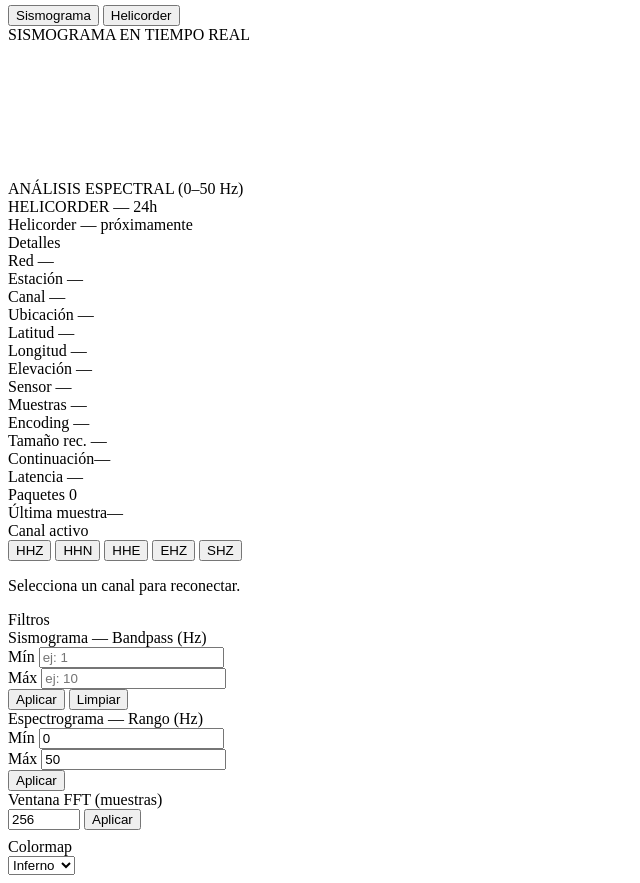
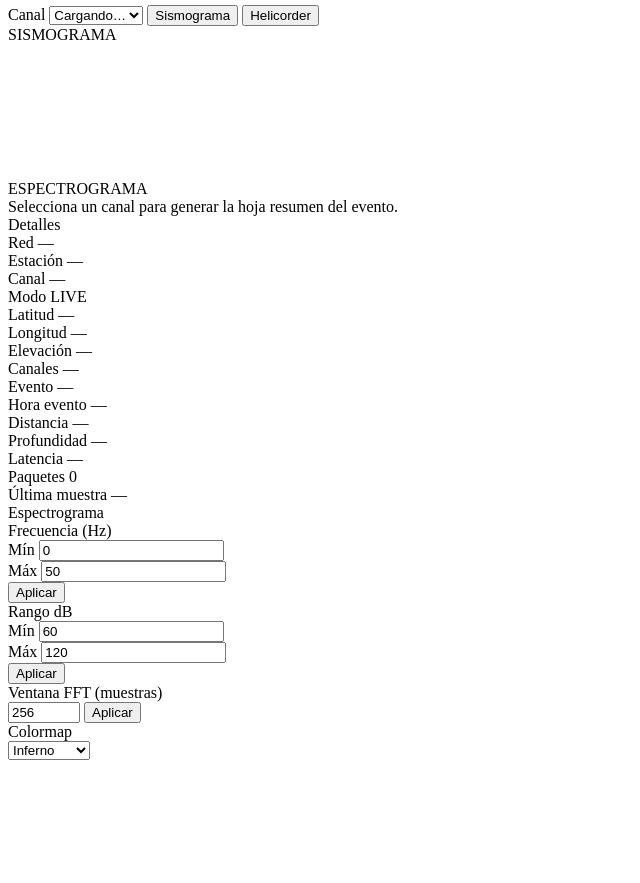
Before and after one commit to DanielTiradoUAM/tfg-visualizacion-sismica, a website built with Vite: page station.html in a window 1280 px wide. Shown: the part 202-1085 px from the top of the page, without its empty margins (0-640 px from the left). After the commit the page ends 970 px from the top, so only its background shows below. Built offline with nearby package versions, Linux system fonts and the light colour scheme.

Commit message:
feat: unificar la navegación superior entre mapa y estación

```diff
--- a/station.html
+++ b/station.html
@@ -11,173 +11,202 @@
 
 <body>
 
-  <!-- ═══════════════════════════════════════════
-       BARRA DE NAVEGACIÓN SUPERIOR
-       Solo dos vistas: Estación (actual) y Mapa.
-  ═══════════════════════════════════════════ -->
+  <!-- ══════════════════════════════════
+       BARRA SUPERIOR (topnav)
+  ══════════════════════════════════ -->
   <nav class="topnav">
-    <div class="topnav__brand">SEISVIEW</div>
-    <div class="topnav__items">
-      <button class="topnav__item topnav__item--active" data-view="station">Estación</button>
-      <button class="topnav__item" data-view="map">Mapa</button>
-    </div>
+    <span class="topnav__brand">SEISVIEW</span>
+
+    <nav class="topnav__nav">
+      <button class="topnav__nav-btn topnav__nav-btn--active" id="nav-to-station">Estación</button>
+      <button class="topnav__nav-btn" id="nav-to-map">Mapa</button>
+    </nav>
+
     <div class="topnav__right">
-      <span class="topnav__utc" id="utc-clock">--:--:-- UTC</span>
+      <span class="topnav__mode" id="view-mode-badge">LIVE</span>
+      <span class="topnav__clock" id="utc-clock">--:--:-- UTC</span>
       <div class="topnav__status" id="status-indicator">
         <span class="status-dot"></span>
-        <span id="status-text">CONNECTING</span>
+        <span class="status__text" id="status-text">CONNECTING</span>
       </div>
     </div>
   </nav>
 
-  <!-- ═══════════════════════════════════════════
+  <!-- ══════════════════════════════════
        LAYOUT PRINCIPAL — 3 columnas
-  ═══════════════════════════════════════════ -->
+  ══════════════════════════════════ -->
   <div class="app-layout">
 
     <!-- ── COLUMNA IZQUIERDA: Lista de estaciones ── -->
     <aside class="col-stations">
       <div class="panel-header">
         <span class="panel-title">Estaciones</span>
-        <span class="panel-count" id="station-count"></span>
       </div>
-      <div class="search-box">
-        <input type="text" id="station-search" placeholder="Buscar (ej: OD.ALHM1)…" />
+      <div class="station-search">
+        <input type="text" id="station-search" placeholder="Buscar estación…" autocomplete="off" />
       </div>
       <div class="station-list" id="station-list">
-        <div class="station-list__empty">Conectando…</div>
+        <div class="station-list__empty">Cargando…</div>
       </div>
     </aside>
 
-    <!-- ── COLUMNA CENTRAL: Visualizaciones ── -->
+    <!-- ── COLUMNA CENTRAL: Gráficas ── -->
     <main class="col-charts">
 
       <div class="charts-header">
-        <h2 class="charts-title" id="title">Cargando…</h2>
-        <div class="tab-switcher">
-          <button class="tab-btn tab-btn--active" id="tab-waveform">Sismograma</button>
-          <button class="tab-btn" id="tab-helicorder">Helicorder</button>
+        <div class="charts-heading">
+          <h2 class="charts-title" id="title">Cargando…</h2>
+          <div class="charts-subtitle" id="event-title"></div>
+        </div>
+
+        <div class="charts-actions">
+          <label class="channel-picker" for="channel-select">
+            <span class="channel-picker__label">Canal</span>
+            <select id="channel-select" class="filter-select channel-picker__select">
+              <option value="">Cargando…</option>
+            </select>
+          </label>
+
+          <button class="view-toggle__btn view-toggle__btn--active" id="btn-view-live">
+            Sismograma
+          </button>
+          <button class="view-toggle__btn" id="btn-view-heli">
+            Helicorder
+          </button>
         </div>
       </div>
 
-      <!-- Vista Sismograma + Espectrograma -->
-      <div class="charts-view" id="view-waveform">
-        <section class="chart-box">
-          <span class="chart-label">SISMOGRAMA EN TIEMPO REAL</span>
+      <!-- ─ Vista A: Sismograma + Espectrograma ─ -->
+      <div class="view" id="view-live">
+
+        <section class="chart-box chart-box--waveform">
+          <span class="chart-box__label">SISMOGRAMA</span>
           <div id="waveform"></div>
         </section>
-        <section class="chart-box">
-          <span class="chart-label">ANÁLISIS ESPECTRAL (0–50 Hz)</span>
+
+        <section class="chart-box chart-box--spectrogram">
+          <span class="chart-box__label">ESPECTROGRAMA</span>
           <canvas id="spectrogram-canvas"></canvas>
         </section>
+
       </div>
 
-      <!-- Vista Helicorder (oculta por defecto) -->
-      <div class="charts-view charts-view--hidden" id="view-helicorder">
-        <section class="chart-box chart-box--full">
-          <span class="chart-label">HELICORDER — 24h</span>
-          <div class="placeholder-msg">Helicorder — próximamente</div>
+      <!-- ─ Vista B: Helicorder 24h ─ -->
+      <div class="view" id="view-helicorder" hidden>
+
+        <section class="chart-box chart-box--helicorder">
+          <span class="chart-box__label">HELICORDER — 24 h</span>
+          <div id="helicorder"></div>
         </section>
+
+      </div>
+
+      <div class="view view--hidden" id="view-event">
+        <div class="event-summary">
+          <div class="event-summary__intro" id="event-empty-state">
+            Selecciona un canal para generar la hoja resumen del evento.
+          </div>
+          <div class="event-summary__content" id="event-summary-content"></div>
+        </div>
       </div>
 
     </main>
 
-    <!-- ── COLUMNA DERECHA: Paneles de control ── -->
+    <!-- ── COLUMNA DERECHA: Detalles + filtros ── -->
     <aside class="col-controls">
 
-      <!-- ─ PANEL 1: Detalles de la estación ─
-           Fase 1 (inmediato): red/estación/canal desde URL params.
-           Fase 2 (async):     lat/lon/elevación/sensor desde FDSN StationXML.
-           Fase 3 (primer pkt): sps/encoding/recordSize desde header MiniSEED.
-           Fase 4 (cada pkt):  latencia/paquetes/última muestra en tiempo real. -->
+      <!-- ─ PANEL 1: Detalles (siempre visible) ─ -->
       <div class="ctrl-panel">
-        <div class="panel-header"><span class="panel-title">Detalles</span></div>
-        <div class="panel-body">
+        <div class="panel-header">
+          <span class="panel-title">Detalles</span>
+        </div>
+        <div class="ctrl-panel__body">
 
-          <div class="detail-group">
-            <div class="detail-row"><span class="dk">Red</span>       <span class="dv" id="d-net">—</span></div>
-            <div class="detail-row"><span class="dk">Estación</span>  <span class="dv" id="d-sta">—</span></div>
-            <div class="detail-row"><span class="dk">Canal</span>     <span class="dv" id="d-cha">—</span></div>
-            <div class="detail-row"><span class="dk">Ubicación</span> <span class="dv" id="d-loc">—</span></div>
+          <div class="detail-row">
+            <span class="detail-row__key">Red</span>
+            <span class="detail-row__val" id="d-net">—</span>
+          </div>
+          <div class="detail-row">
+            <span class="detail-row__key">Estación</span>
+            <span class="detail-row__val" id="d-sta">—</span>
+          </div>
+          <div class="detail-row">
+            <span class="detail-row__key">Canal</span>
+            <span class="detail-row__val" id="d-cha">—</span>
+          </div>
+          <div class="detail-row">
+            <span class="detail-row__key">Modo</span>
+            <span class="detail-row__val" id="d-mode">LIVE</span>
           </div>
 
           <div class="detail-divider"></div>
 
-          <!-- Datos geográficos desde FDSN -->
-          <div class="detail-group">
-            <div class="detail-row"><span class="dk">Latitud</span>   <span class="dv" id="d-lat">—</span></div>
-            <div class="detail-row"><span class="dk">Longitud</span>  <span class="dv" id="d-lon">—</span></div>
-            <div class="detail-row"><span class="dk">Elevación</span> <span class="dv" id="d-ele">—</span></div>
-            <div class="detail-row"><span class="dk">Sensor</span>    <span class="dv" id="d-sensor">—</span></div>
+          <div class="detail-row">
+            <span class="detail-row__key">Latitud</span>
+            <span class="detail-row__val" id="d-lat">—</span>
+          </div>
+          <div class="detail-row">
+            <span class="detail-row__key">Longitud</span>
+            <span class="detail-row__val" id="d-lon">—</span>
+          </div>
+          <div class="detail-row">
+            <span class="detail-row__key">Elevación</span>
+            <span class="detail-row__val" id="d-ele">—</span>
+          </div>
+          <div class="detail-row">
+            <span class="detail-row__key">Canales</span>
+            <span class="detail-row__val" id="d-chan-count">—</span>
           </div>
 
           <div class="detail-divider"></div>
 
-          <!-- Datos técnicos desde header MiniSEED -->
-          <div class="detail-group">
-            <div class="detail-row"><span class="dk">Muestras</span>    <span class="dv" id="d-sps">—</span></div>
-            <div class="detail-row"><span class="dk">Encoding</span>    <span class="dv" id="d-enc">—</span></div>
-            <div class="detail-row"><span class="dk">Tamaño rec.</span> <span class="dv" id="d-recsize">—</span></div>
-            <div class="detail-row"><span class="dk">Continuación</span><span class="dv" id="d-contcode">—</span></div>
+          <div id="event-detail-block" class="view--hidden">
+            <div class="detail-row">
+              <span class="detail-row__key">Evento</span>
+              <span class="detail-row__val" id="d-event-mag">—</span>
+            </div>
+            <div class="detail-row">
+              <span class="detail-row__key">Hora evento</span>
+              <span class="detail-row__val" id="d-event-time">—</span>
+            </div>
+            <div class="detail-row">
+              <span class="detail-row__key">Distancia</span>
+              <span class="detail-row__val" id="d-event-dist">—</span>
+            </div>
+            <div class="detail-row">
+              <span class="detail-row__key">Profundidad</span>
+              <span class="detail-row__val" id="d-event-depth">—</span>
+            </div>
           </div>
 
           <div class="detail-divider"></div>
 
-          <!-- Telemetría en vivo -->
-          <div class="detail-group">
-            <div class="detail-row"><span class="dk">Latencia</span>      <span class="dv" id="d-latency">—</span></div>
-            <div class="detail-row"><span class="dk">Paquetes</span>      <span class="dv" id="d-packets">0</span></div>
-            <div class="detail-row"><span class="dk">Última muestra</span><span class="dv mono-small" id="d-last">—</span></div>
+          <div class="detail-row" id="telemetry-latency-row">
+            <span class="detail-row__key">Latencia</span>
+            <span class="detail-row__val" id="d-latency">—</span>
+          </div>
+          <div class="detail-row" id="telemetry-packets-row">
+            <span class="detail-row__key">Paquetes</span>
+            <span class="detail-row__val" id="d-packets">0</span>
+          </div>
+          <div class="detail-row" id="telemetry-last-row">
+            <span class="detail-row__key">Última muestra</span>
+            <span class="detail-row__val" id="d-last">—</span>
           </div>
 
         </div>
       </div>
 
-      <!-- ─ PANEL 2: Canal activo ─ -->
-      <div class="ctrl-panel">
-        <div class="panel-header"><span class="panel-title">Canal activo</span></div>
-        <div class="panel-body">
-          <div class="channel-grid" id="channel-grid">
-            <button class="ch-btn ch-btn--active" data-channel="HHZ">HHZ</button>
-            <button class="ch-btn" data-channel="HHN">HHN</button>
-            <button class="ch-btn" data-channel="HHE">HHE</button>
-            <button class="ch-btn" data-channel="EHZ">EHZ</button>
-            <button class="ch-btn" data-channel="SHZ">SHZ</button>
-          </div>
-          <p class="hint-text">Selecciona un canal para reconectar.</p>
+      <!-- ─ PANEL 2: Espectrograma (visible en vista "live") ─ -->
+      <div class="ctrl-panel" id="panel-spectrogram">
+        <div class="panel-header">
+          <span class="panel-title">Espectrograma</span>
         </div>
-      </div>
+        <div class="ctrl-panel__body">
 
-      <!-- ─ PANEL 3: Filtros personalizados ─ -->
-      <div class="ctrl-panel">
-        <div class="panel-header"><span class="panel-title">Filtros</span></div>
-        <div class="panel-body">
-
-          <!-- Bandpass para el sismograma -->
           <div class="filter-block">
-            <div class="filter-label">Sismograma — Bandpass (Hz)</div>
-            <div class="filter-inputs">
-              <div class="filter-input-group">
-                <label>Mín</label>
-                <input type="number" id="wave-fmin" placeholder="ej: 1" min="0" step="0.1" />
-              </div>
-              <div class="filter-input-group">
-                <label>Máx</label>
-                <input type="number" id="wave-fmax" placeholder="ej: 10" min="0" step="0.1" />
-              </div>
-            </div>
-            <div class="filter-actions">
-              <button class="filter-apply-btn" id="wave-filter-apply">Aplicar</button>
-              <button class="filter-clear-btn" id="wave-filter-clear">Limpiar</button>
-            </div>
-          </div>
-
-          <div class="detail-divider"></div>
-
-          <!-- Rango de frecuencias del espectrograma -->
-          <div class="filter-block">
-            <div class="filter-label">Espectrograma — Rango (Hz)</div>
-            <div class="filter-inputs">
+            <div class="filter-label">Frecuencia (Hz)</div>
+            <div class="filter-row">
               <div class="filter-input-group">
                 <label>Mín</label>
                 <input type="number" id="spec-fmin" value="0" min="0" step="1" />
@@ -188,35 +217,106 @@
               </div>
             </div>
             <div class="filter-actions">
-              <button class="filter-apply-btn" id="spec-filter-apply">Aplicar</button>
+              <button class="filter-btn filter-btn--apply" id="spec-freq-apply">Aplicar</button>
             </div>
           </div>
 
           <div class="detail-divider"></div>
 
-          <!-- Parámetros FFT -->
           <div class="filter-block">
-            <div class="filter-label">Ventana FFT (muestras)</div>
-            <div class="filter-inputs">
-              <input type="number" id="fft-window" value="256" min="64" max="4096" step="64" />
-              <button class="filter-apply-btn" id="fft-apply">Aplicar</button>
+            <div class="filter-label">Rango dB</div>
+            <div class="filter-row">
+              <div class="filter-input-group">
+                <label>Mín</label>
+                <input type="number" id="spec-dbmin" value="60" step="5" />
+              </div>
+              <div class="filter-input-group">
+                <label>Máx</label>
+                <input type="number" id="spec-dbmax" value="120" step="5" />
+              </div>
+            </div>
+            <div class="filter-actions">
+              <button class="filter-btn filter-btn--apply" id="spec-db-apply">Aplicar</button>
             </div>
           </div>
 
-          <div class="filter-block" style="margin-top:8px">
+          <div class="detail-divider"></div>
+
+          <div class="filter-block">
+            <div class="filter-label">Ventana FFT (muestras)</div>
+            <div class="filter-row">
+              <input type="number" id="spec-fft" value="256" min="64" max="4096" step="64" />
+              <button class="filter-btn filter-btn--apply" id="spec-fft-apply">Aplicar</button>
+            </div>
+          </div>
+
+          <div class="detail-divider"></div>
+
+          <div class="filter-block">
             <div class="filter-label">Colormap</div>
-            <select id="fft-colormap" class="colormap-select">
+            <select id="spec-colormap" class="filter-select">
+              <option value="viridis">Viridis</option>
               <option value="inferno" selected>Inferno</option>
-              <option value="magma">Magma</option>
-              <option value="viridis">Viridis</option>
-              <option value="plasma">Plasma</option>
+              <option value="grayscale">Grayscale</option>
+              <option value="jet">Jet</option>
+              <option value="hot">Hot</option>
+              <option value="cool">Cool</option>
+              <option value="spring">Spring</option>
+              <option value="summer">Summer</option>
+              <option value="autumn">Autumn</option>
+              <option value="winter">Winter</option>
+              <option value="bone">Bone</option>
             </select>
           </div>
 
         </div>
       </div>
 
+      <!-- ─ PANEL 3: Helicorder (visible en vista "helicorder") ─ -->
+      <div class="ctrl-panel" id="panel-helicorder" hidden>
+        <div class="panel-header">
+          <span class="panel-title">Helicorder</span>
+        </div>
+        <div class="ctrl-panel__body">
+
+          <!-- Número de líneas (duración por línea = 24h / numLines) -->
+          <div class="filter-block">
+            <div class="filter-label">Líneas</div>
+            <div class="filter-row">
+              <input type="number" id="heli-lines" value="12" min="4" max="48" step="1" />
+              <button class="filter-btn filter-btn--apply" id="heli-lines-apply">Aplicar</button>
+            </div>
+          </div>
+
+          <div class="detail-divider"></div>
+
+          <!-- Amplitud fija: 0 = autoescala -->
+          <div class="filter-block">
+            <div class="filter-label">Amplitud (0 = auto)</div>
+            <div class="filter-row">
+              <input type="number" id="heli-amp" value="0" min="0" step="100" />
+              <button class="filter-btn filter-btn--apply" id="heli-amp-apply">Aplicar</button>
+            </div>
+          </div>
+
+          <div class="detail-divider"></div>
+
+          <!-- Opciones de proceso -->
+          <div class="filter-block">
+            <div class="filter-label">Opciones</div>
+            <div class="filter-row">
+              <label class="filter-toggle">
+                <input type="checkbox" id="heli-detrend" checked />
+                <span>Detrend por línea</span>
+              </label>
+            </div>
+          </div>
+
+        </div>
+      </div>
+
     </aside>
+
   </div>
 
   <script type="module" src="/src/station/station.js"></script>
```
Also changed, not shown: index.html (+22 -0 lines).
